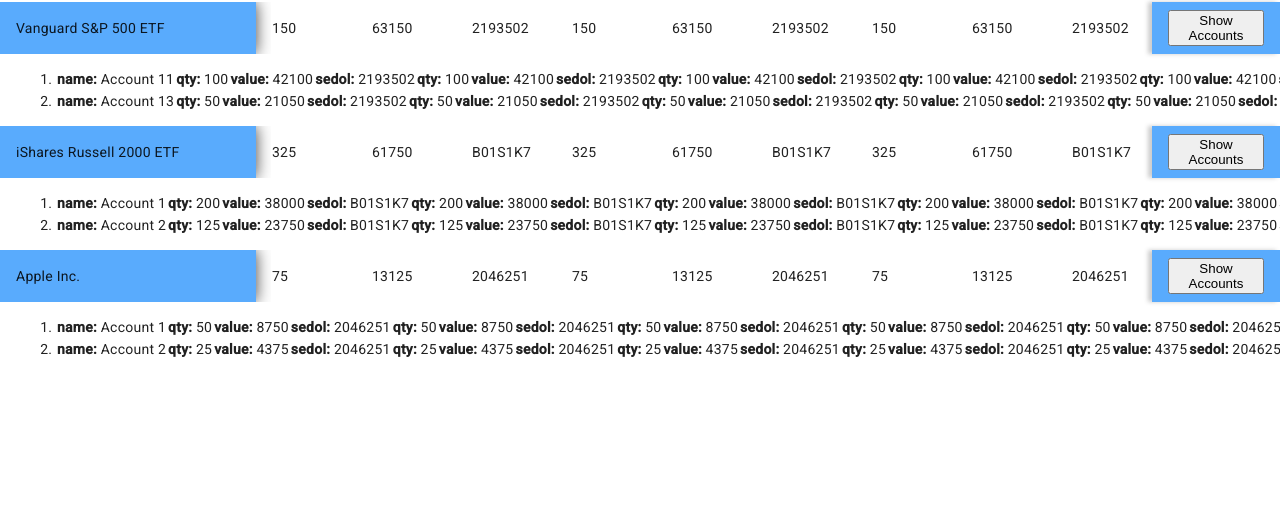
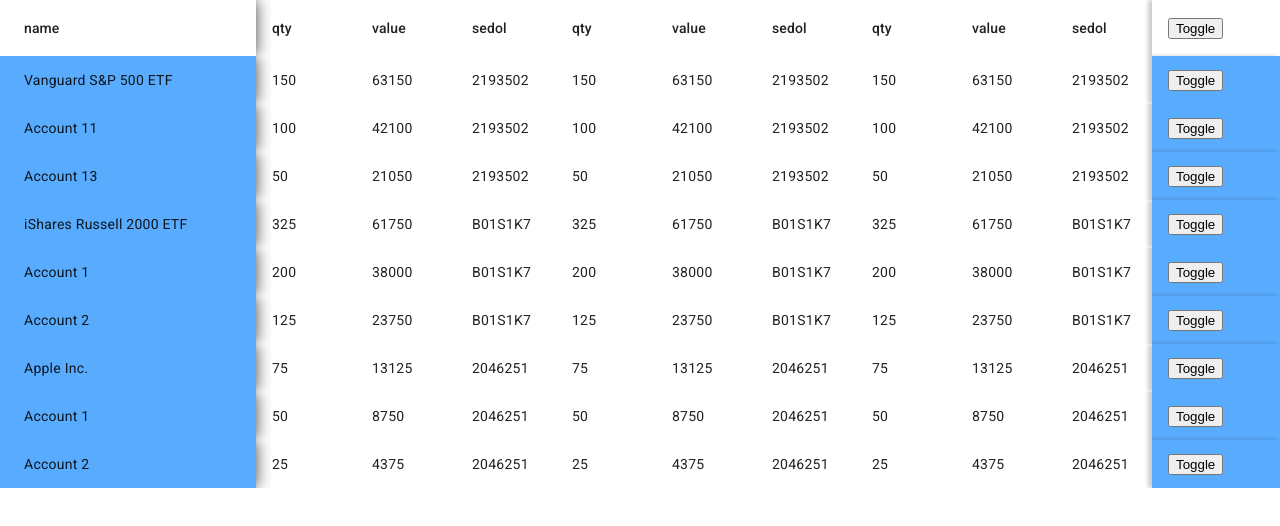
Before and after one commit to pushkar-ltim/material-test, an Angular app: page / in a window 1280 px wide. Shown: the top 526 px of the page. Built offline with nearby package versions, Linux system fonts and the light colour scheme.

Commit message:
Nested mat-table approach

```diff
--- a/src/app/material-table-practice/material-table-practice.component.html
+++ b/src/app/material-table-practice/material-table-practice.component.html
@@ -1,51 +1,74 @@
-<section class="example-container holdings-table-container ">
-    <table mat-table [dataSource]="dataSource" multiTemplateDataRows>
+<section>
 
-        <!-- Holding columns (existing code) -->
+</section>
+
+<section class="holdings-table-container ">
+    <mat-table [dataSource]="dataSource" multiTemplateDataRows >
+
         <ng-container [matColumnDef]="'name'" sticky>
-            <th mat-header-cell *matHeaderCellDef>name</th>
-            <td mat-cell *matCellDef="let holdingRow">{{ holdingRow.name }}</td>
+            <mat-header-cell *matHeaderCellDef>
+                name
+            </mat-header-cell>
+            <mat-cell *matCellDef="let holdingRow">
+                {{ holdingRow.name }}
+            </mat-cell>
         </ng-container>
 
         <ng-container *ngFor="let column of moveableColumns">
             <ng-container [matColumnDef]="column">
-                <th mat-header-cell *matHeaderCellDef>{{ column }}</th>
-                <td mat-cell *matCellDef="let holdingRow">{{ holdingRow[column] }}</td>
+                <mat-header-cell *matHeaderCellDef>
+                    {{ column }}
+                </mat-header-cell>
+                <mat-cell *matCellDef="let holdingRow">
+                    {{ holdingRow[column] }}
+                </mat-cell>
             </ng-container>
         </ng-container>
 
         <ng-container [matColumnDef]="'toggleAction'" stickyEnd>
-            <th mat-header-cell *matHeaderCellDef>
-                <button (click)="expandedElement = null">Collapse All</button>
-            </th>
-            <td mat-cell *matCellDef="let holdingRow">
-                <button (click)="expandedElement = expandedElement === holdingRow ? null : holdingRow">
-                    {{ expandedElement === holdingRow ? 'Hide Accounts' : 'Show Accounts' }}
-                </button>
-            </td>
+            <mat-header-cell *matHeaderCellDef>
+                <button>Toggle</button>
+
+            </mat-header-cell>
+            <mat-cell *matCellDef="let holdingRow">
+                <button>Toggle</button>
+            </mat-cell>
         </ng-container>
 
-        <!-- Detail row for accounts -->
-        <ng-container matColumnDef="detail">
-            <td mat-cell *matCellDef="let holdingRow" [attr.colspan]="displayedColumns.length">
-                <div *ngIf="holdingRow.accounts?.length">
-                    <ol class="accounts-child-table">
-                        <li *ngFor="let account of holdingRow.accounts" class="account-row detail-row">
-                            <td *ngFor="let column of displayedColumns">
-                                <strong>{{ column }}:</strong> {{ account[column] }}
-                            </td>
-                        </li>
-                    </ol>
-                </div>
-            </td>
+        <ng-container matColumnDef="accounts">
+            <mat-cell [attr.colspan]="displayedColumns.length" *matCellDef="let holding"
+                style="padding-left: 0; padding-right: 0;" >
+                <mat-table [dataSource]="holding.accounts" class="accounts-child-table">
+
+                    <ng-container [matColumnDef]="'name'" sticky>
+                        <mat-cell *matCellDef="let holdingRow">
+                            {{ holdingRow.name }}
+                        </mat-cell>
+                    </ng-container>
+
+                    <ng-container *ngFor="let column of moveableColumns">
+                        <ng-container [matColumnDef]="column">
+                            <mat-cell *matCellDef="let accountRow">
+                                {{ accountRow[column] }}
+                            </mat-cell>
+                        </ng-container>
+                    </ng-container>
+
+                    <ng-container [matColumnDef]="'toggleAction'" stickyEnd>
+                        <mat-cell *matCellDef="let holdingRow">
+                            <button>Toggle</button>
+                        </mat-cell>
+                    </ng-container>
+
+                    <mat-row *matRowDef="let row; columns: displayedColumns"></mat-row>
+                </mat-table>
+            </mat-cell>
         </ng-container>
 
-        <!-- Header and row definitions -->
-        <th mat-header-row *matHeaderRowDef="displayedColumns"></th>
-        <tr mat-row *matRowDef="let row; columns: displayedColumns"
-            [class.expanded]="expandedElement === row"></tr>
-        <tr mat-row *matRowDef="let row; columns: ['detail']; when: isExpanded"
-            class="account-row"
-            ></tr>
-    </table>
+        <mat-header-row *matHeaderRowDef="displayedColumns" ></mat-header-row>
+        <mat-row *matRowDef="let row; columns: displayedColumns" ></mat-row>
+        <mat-row *matRowDef="let row; columns: ['accounts'];" ></mat-row>
+
+    </mat-table>
+
 </section>
--- a/src/app/material-table-practice/material-table-practice.component.scss
+++ b/src/app/material-table-practice/material-table-practice.component.scss
@@ -26,7 +26,7 @@
 
 .accounts-child-table {
   min-width: 100%;
-  // overflow-x: auto;
+  overflow-x: scroll;
 }
 
 .mat-column-name {
```
